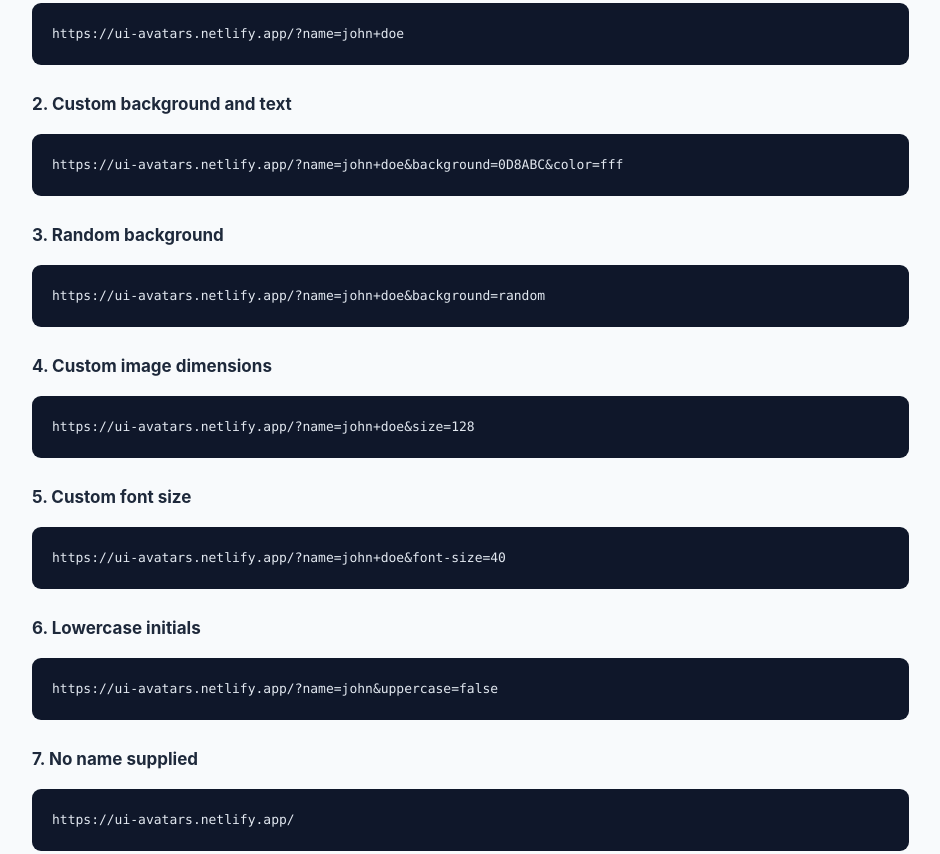
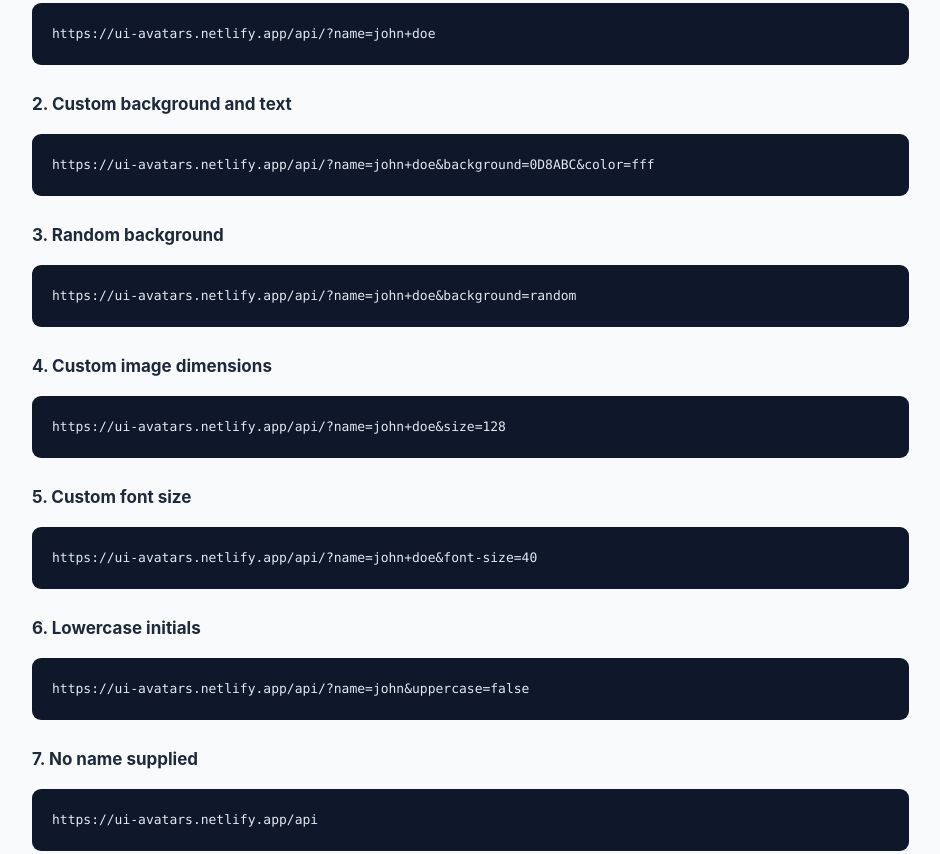
Before and after one commit to usermigrated/avatar-generator-api, a website: page public/index.html in a window 1280 px wide. Shown: the part 3285-4139 px from the top of the page, without its empty margins (307-1247 px from the left). Drawn offline with Linux system fonts and the light colour scheme.

```diff
--- a/public/index.html
+++ b/public/index.html
@@ -449,39 +449,6 @@
             </div>
         </section>
 
-        <!-- <section id="installation">
-            <h2>Installation</h2>
-            <p>
-                The API is built using Node.js, Express and node-canvas.
-                Install the required dependencies:
-            </p>
-
-            <pre><code>npm init -y
-npm install express canvas</code></pre>
-
-            <h3>Project structure</h3>
-
-            <pre><code>avatar-api/
-│
-├── server.js
-├── package.json
-│
-└── fonts/
-    ├── NotoSansArabic-Regular.ttf
-    ├── NotoSansHebrew-Regular.ttf
-    ├── NotoSansThai-Regular.ttf
-    └── ...</code></pre>
-
-            <h3>Start the application</h3>
-
-            <pre><code>node server.js</code></pre>
-
-            <div class="success">
-                Your API should now be running at
-                https://ui-avatars.netlify.app
-            </div>
-        </section> -->
-
         <section id="endpoint">
             <h2>API Endpoint</h2>
 
@@ -635,25 +602,25 @@
     <h2>Request Examples</h2>
 
     <h3>1. Default avatar</h3>
-    <pre><code><a href="https://ui-avatars.netlify.app/api/?name=john+doe" target="_blank" rel="noopener noreferrer">https://ui-avatars.netlify.app/?name=john+doe</a></code></pre>
+    <pre><code><a href="https://ui-avatars.netlify.app/api/?name=john+doe" target="_blank" rel="noopener noreferrer">https://ui-avatars.netlify.app/api/?name=john+doe</a></code></pre>
 
     <h3>2. Custom background and text</h3>
-    <pre><code><a href="https://ui-avatars.netlify.app/api/?name=john+doe&amp;background=0D8ABC&amp;color=fff" target="_blank" rel="noopener noreferrer">https://ui-avatars.netlify.app/?name=john+doe&amp;background=0D8ABC&amp;color=fff</a></code></pre>
+    <pre><code><a href="https://ui-avatars.netlify.app/api/?name=john+doe&amp;background=0D8ABC&amp;color=fff" target="_blank" rel="noopener noreferrer">https://ui-avatars.netlify.app/api/?name=john+doe&amp;background=0D8ABC&amp;color=fff</a></code></pre>
 
     <h3>3. Random background</h3>
-    <pre><code><a href="https://ui-avatars.netlify.app/api/?name=john+doe&amp;background=random" target="_blank" rel="noopener noreferrer">https://ui-avatars.netlify.app/?name=john+doe&amp;background=random</a></code></pre>
+    <pre><code><a href="https://ui-avatars.netlify.app/api/?name=john+doe&amp;background=random" target="_blank" rel="noopener noreferrer">https://ui-avatars.netlify.app/api/?name=john+doe&amp;background=random</a></code></pre>
 
     <h3>4. Custom image dimensions</h3>
-    <pre><code><a href="https://ui-avatars.netlify.app/api/?name=john+doe&amp;size=128" target="_blank" rel="noopener noreferrer">https://ui-avatars.netlify.app/?name=john+doe&amp;size=128</a></code></pre>
+    <pre><code><a href="https://ui-avatars.netlify.app/api/?name=john+doe&amp;size=128" target="_blank" rel="noopener noreferrer">https://ui-avatars.netlify.app/api/?name=john+doe&amp;size=128</a></code></pre>
 
     <h3>5. Custom font size</h3>
-    <pre><code><a href="https://ui-avatars.netlify.app/api/?name=john+doe&amp;font-size=40" target="_blank" rel="noopener noreferrer">https://ui-avatars.netlify.app/?name=john+doe&amp;font-size=40</a></code></pre>
+    <pre><code><a href="https://ui-avatars.netlify.app/api/?name=john+doe&amp;font-size=40" target="_blank" rel="noopener noreferrer">https://ui-avatars.netlify.app/api/?name=john+doe&amp;font-size=40</a></code></pre>
 
     <h3>6. Lowercase initials</h3>
-    <pre><code><a href="https://ui-avatars.netlify.app/api/?name=john&amp;uppercase=false" target="_blank" rel="noopener noreferrer">https://ui-avatars.netlify.app/?name=john&amp;uppercase=false</a></code></pre>
+    <pre><code><a href="https://ui-avatars.netlify.app/api/?name=john&amp;uppercase=false" target="_blank" rel="noopener noreferrer">https://ui-avatars.netlify.app/api/?name=john&amp;uppercase=false</a></code></pre>
 
     <h3>7. No name supplied</h3>
-    <pre><code><a href="https://ui-avatars.netlify.app/api/" target="_blank" rel="noopener noreferrer">https://ui-avatars.netlify.app/</a></code></pre>
+    <pre><code><a href="https://ui-avatars.netlify.app/api/" target="_blank" rel="noopener noreferrer">https://ui-avatars.netlify.app/api</a></code></pre>
 </section>
 
 
```
Also changed, not shown: netlify.toml, netlify/functions/api.js (line endings or trailing spaces).
